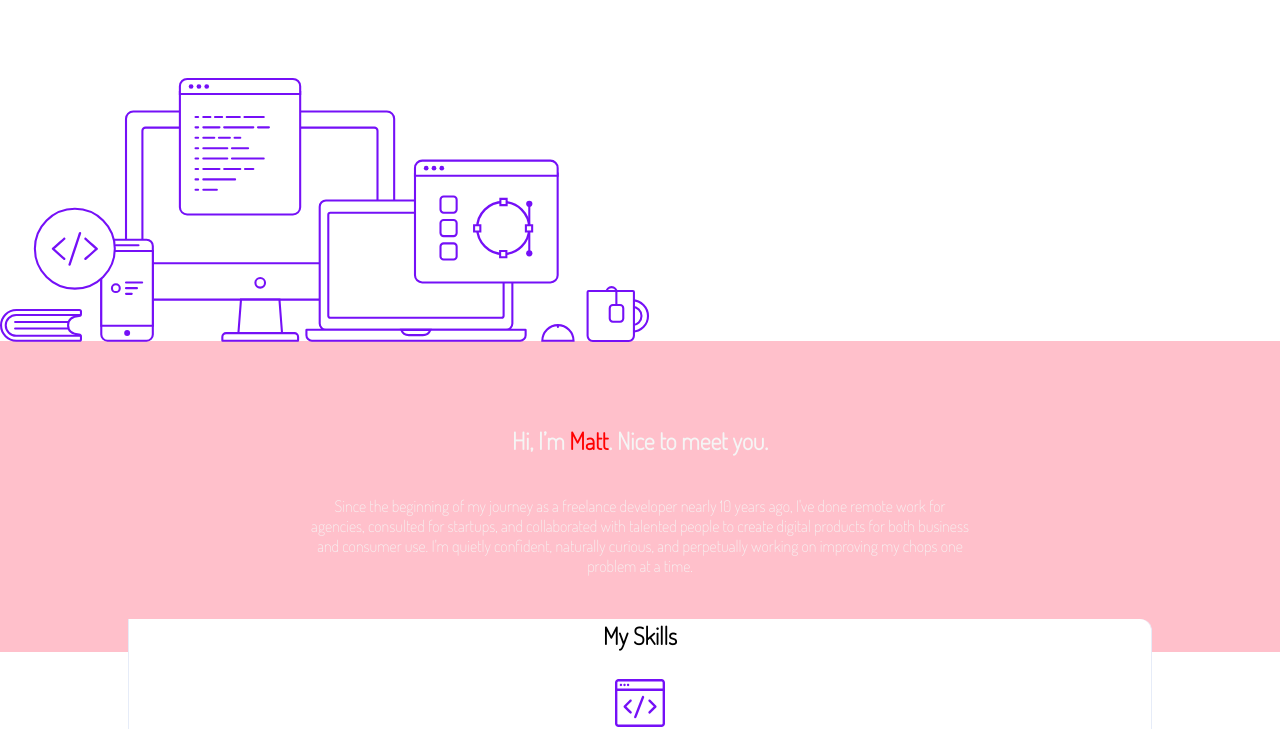
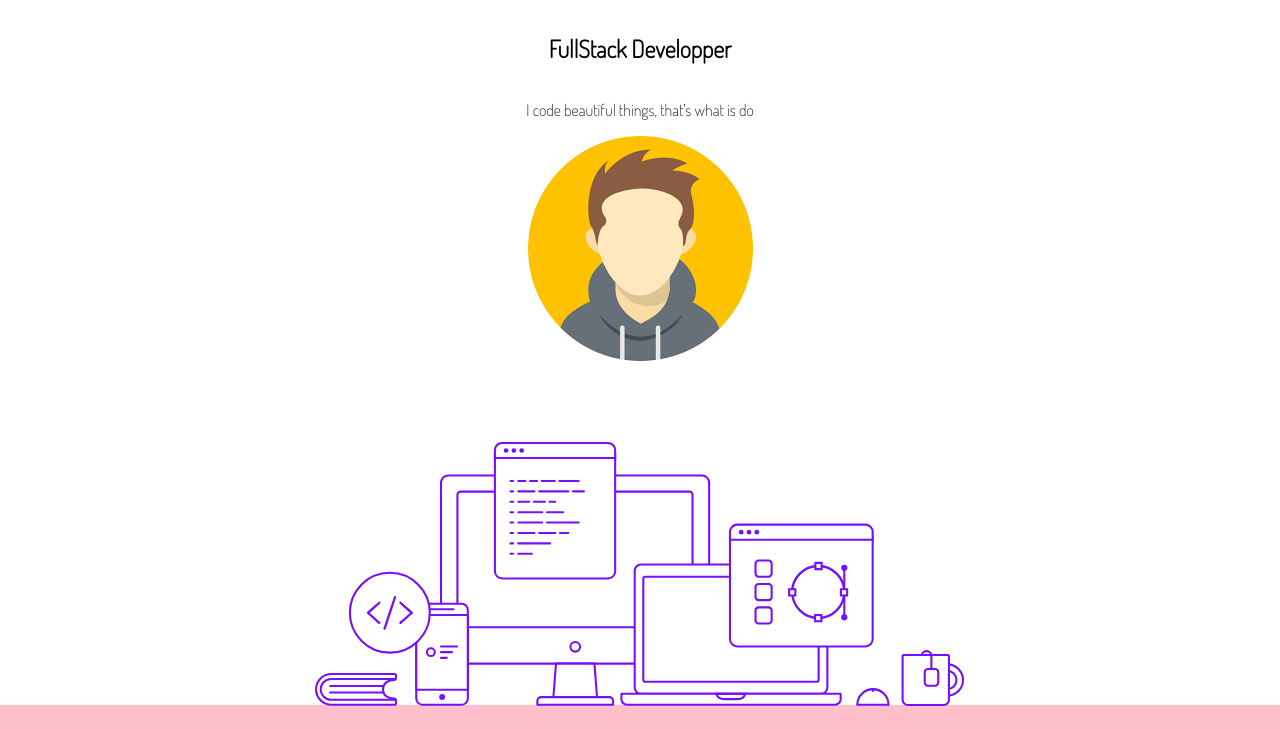
Before and after one commit to WildCodeSchool-2024-02/JS-Nantes-checkpoint-1-RamCSS-II, a website: page site/portfolio.html in a window 1280 px wide. Shown: the part 71-800 px from the top of the page. Drawn offline with Linux system fonts and the light colour scheme.

Commit message:
Step2 OK

```diff
--- a/site/css/main.css
+++ b/site/css/main.css
@@ -30,7 +30,6 @@ body {
 
 header nav {
   display: flex;
-  justify-content: space-between;
   margin: var(--gutter) calc(var(--gutter) * 2);
 }
 
@@ -60,3 +59,14 @@ button:focus {
 #firstname {
   color: red;
 }
+
+
+@media only screen and (min-width : 700px) {
+  /* Step 2 */
+  main>section {
+    display: flex;
+    flex-direction: column;
+    justify-content: center;
+    align-items: center;
+  }
+}
--- a/site/css/portfolio.css
+++ b/site/css/portfolio.css
@@ -108,3 +108,11 @@ p {
 .purple-text {
   color: var(--purple);
 }
+
+
+@media only screen and (min-width : 700px) {
+  /* Step 2 */
+  header nav {
+    justify-content: space-between;
+  }
+}
--- a/site/portfolio.html
+++ b/site/portfolio.html
@@ -22,6 +22,14 @@
     <main>
       <!-- First banner with title, description, avatar and image desktop -->
       <!-- You can use the avatar image on the folder image -->
+      <section>
+        <h2>FullStack Developper</h2>
+        <p>I code beautiful things, that's what is do</p>
+        <img src="./image/avatar-bis.png" alt="avatar">
+      </section>
+
+
+
       <section>
         <figure class="desktop">
           <img src="image/desktop.svg" alt="desktop" />
```
